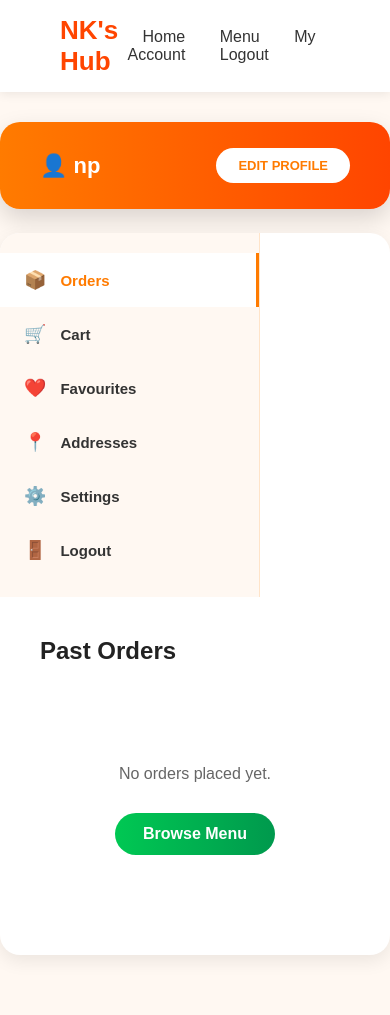
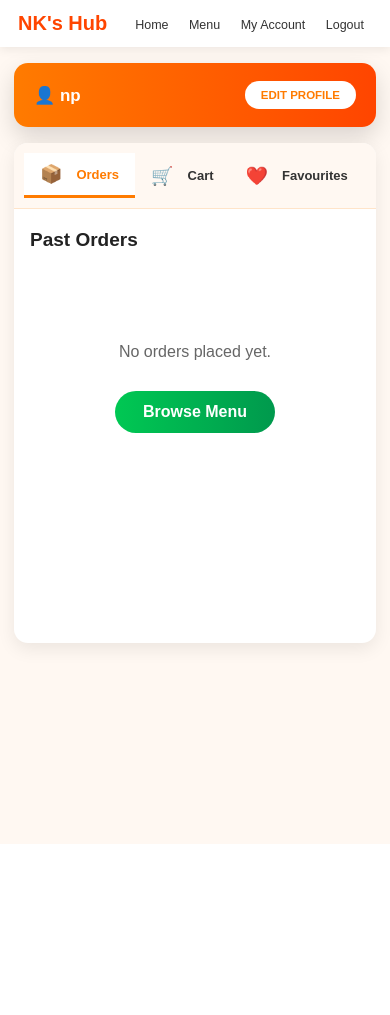
Before and after one commit to nachiketdhakad/NK-s-HUB, a Django app: page /my-account/ in a window 390 px wide. After the commit the page ends 844 px from the top, so only its background shows below. Run offline with Django 5.2, Linux system fonts and the light colour scheme; a user stored in the database is signed in; data comes from the database, SQL or seed files in the repository.

Commit message:
mobile responsive my-account, search, orders pages

```diff
--- a/myself/food/templates/food/my_account.html
+++ b/myself/food/templates/food/my_account.html
@@ -3,6 +3,7 @@
 <html lang="en">
 <head>
   <meta charset="UTF-8">
+  <meta name="viewport" content="width=device-width, initial-scale=1.0">
   <title>My Account - NK's Hub</title>
   <style>
     * { box-sizing: border-box; }
@@ -64,6 +65,30 @@
     .btn-stay:hover { background: #e8e8e8; }
     .btn-confirm-logout { background: #ff4500; color: #fff; }
     .btn-confirm-logout:hover { background: #e03e00; }
+      @media (max-width: 768px) {
+      header.navbar { padding: 12px 18px; }
+      header.navbar .logo { font-size: 20px; }
+      header.navbar nav a { margin: 0 8px; font-size: 12.5px; }
+
+      .banner { margin: 16px 14px 0; padding: 18px 20px; border-radius: 14px; }
+      .banner-user .name { font-size: 17px; }
+      .banner-user .phone { font-size: 12px; }
+      .edit-profile-btn { padding: 8px 16px; font-size: 11.5px; }
+
+      .account-wrap { margin: 16px 14px 40px; flex-direction: column; border-radius: 14px; }
+      .sidebar { width: 100%; display: flex; overflow-x: auto; padding: 10px; border-right: none; border-bottom: 1px solid #ffe4c9; }
+      .sidebar a { flex-shrink: 0; white-space: nowrap; padding: 10px 16px; font-size: 13px; border-right: none !important; }
+      .sidebar a.active { border-right: none; border-bottom: 3px solid #ff7b00; }
+
+      .content { padding: 20px 16px; }
+      .content h2 { font-size: 19px; margin-bottom: 16px; }
+
+      .order-card { flex-direction: column; align-items: flex-start; padding: 14px; gap: 8px; }
+      .order-info strong { font-size: 14px; }
+      .order-items-line { font-size: 12.5px; }
+      .total-paid { font-size: 14px; }
+    }
+
   </style>
 </head>
 <body>
```
Also changed, not shown: myself/food/templates/food/my_orders.html (+13 -0 lines), myself/food/templates/food/search.html (+26 -0 lines).
